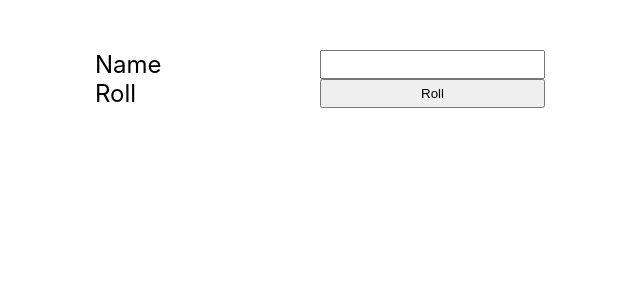
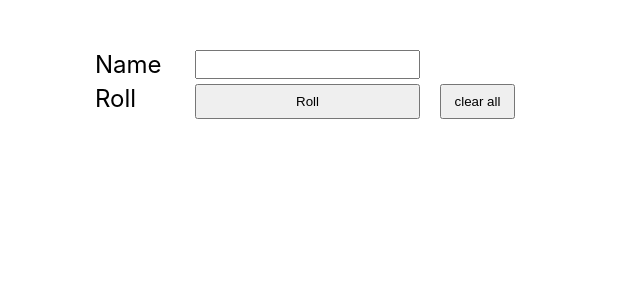
Before and after one commit to gilesbowkett/initiative, a React (Create React App) app: page / in a window 1280 px wide. Shown: the top 300 px of the page, without its empty margins (225-865 px from the left). Built offline with nearby package versions, Linux system fonts and the light colour scheme.

Commit message:
clear all button, design cleanup

```diff
--- a/src/App.js
+++ b/src/App.js
@@ -9,6 +9,12 @@ const highScoresFirst = (a, b) => {if (a.roll > b.roll) return -1}
 
 const reducer = (state, action) => {
   switch (action.type) {
+    case 'CLEAR_ALL':
+      return {
+        ...state,
+        characters: [],
+      }
+
     case 'DELETE':
       const minusDeleted = []
       state.characters.forEach((e) => {
@@ -52,15 +58,19 @@ function App() {
     }
   }
 
-  const del = (name) => {
-    return () => dispatch({type: 'DELETE', name})
-  }
+  const del = (name) => (
+    () => dispatch({type: 'DELETE', name})
+  )
 
   const enter = (event) => {
     if (event.key === "Enter") {
       roll()
     }
   }
+
+  const clearAll = () => (
+    dispatch({type: 'CLEAR_ALL'})
+  )
 
   return (
     <div className="App">
@@ -72,10 +82,9 @@ function App() {
 
         <div className="column">
           <label>Roll</label>
-          <button onClick={roll}>Roll</button>
+          <button className="roll" onClick={roll}>Roll</button>
+          <button className="clear-all" onClick={clearAll}>clear all</button>
         </div>
-
-        <div className="column"/>
       </div>
 
       {state.characters.map(({ name, roll }, idx) => (
@@ -88,7 +97,8 @@ function App() {
           <div className="column">
             <label>Roll</label>
             <div>{roll}</div>
-            <div className="column">
+
+            <div>
               <button className="delete" onClick={del(name)}>✗</button>
             </div>
           </div>
--- a/src/App.scss
+++ b/src/App.scss
@@ -1,23 +1,34 @@
 .App {
   margin-left: 25%;
   margin-top: 50px;
-
-  display: grid;
-  grid-template-columns: 580px;
 
   font-size: 24px;
 
   .row {
     margin-bottom: 25px;
 
-    .column {
+    .column { /* FIXME: not really a column */
+      margin-bottom: 5px;
       display: grid;
-      grid-template-columns: 225px 225px 30px;
+      grid-template-columns: 100px 225px 30px;
+    }
 
-      button.delete {
-        font-size: 18px;
-        width: 30px;
-      }
+    button.clear-all {
+      width: 75px;
+    }
+
+    button.delete, button.clear-all {
+      margin-left: 20px;
+      align-items: center;
+    }
+
+    button.delete {
+      font-size: 18px;
+      width: 30px;
+    }
+
+    button.roll {
+      height: 35px;
     }
   }
 }
```
